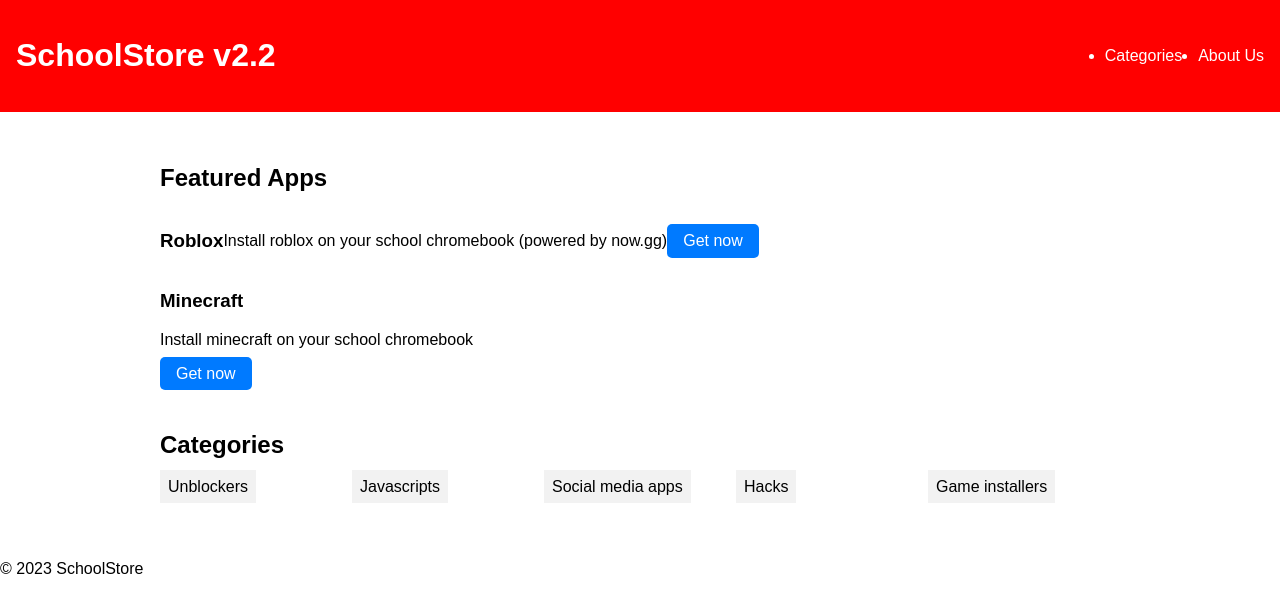
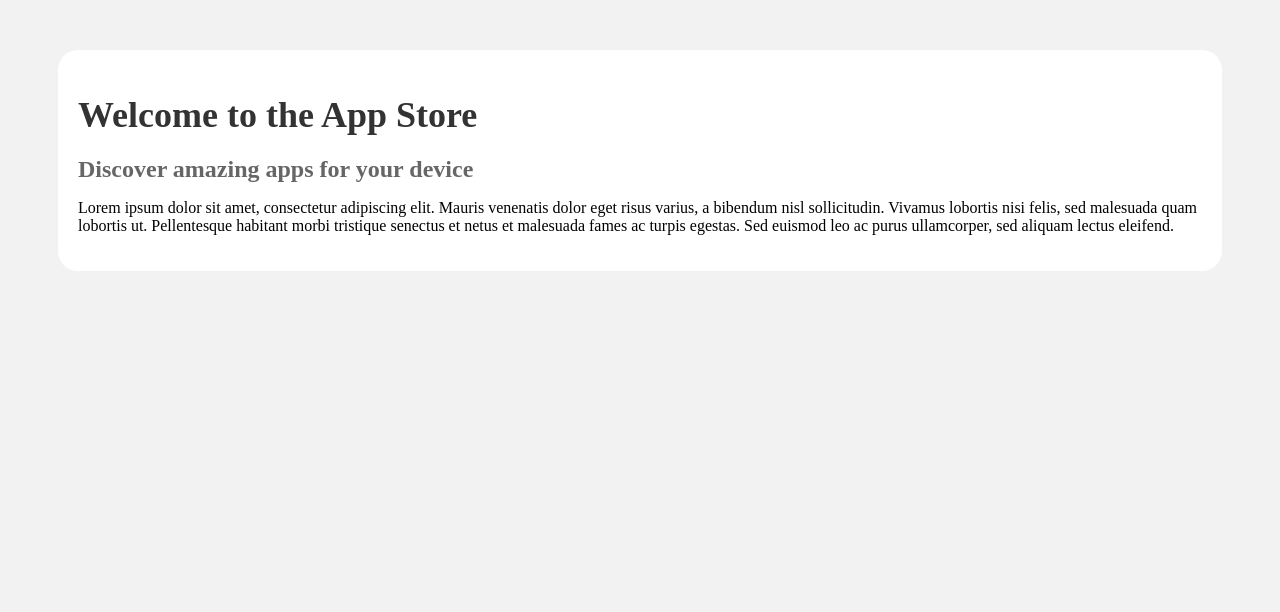
Before and after one commit to ub96/ub96.github.io, a plain HTML site: page index.html in a window 1280 px wide. Drawn offline with Linux system fonts and the light colour scheme.

Commit message:
Update index.html

```diff
--- a/index.html
+++ b/index.html
@@ -1,45 +1,40 @@
 <!DOCTYPE html>
 <html>
-<head>
-	<title>SchoolStore</title>
-	<link rel="stylesheet" type="text/css" href="style.css">
-</head>
-<body>
-	<header>
-		<h1>SchoolStore v2.2</h1>
-		<nav>
-			<ul>
-				<li><a href="#">Categories</a></li>
-				<li><a href="https://ub96.github.io/dependencies/aboutproject.html">About Us</a></li>
-			</ul>
-		</nav>
-	</header>
-	<main>
-		<section class="featured">
-			<h2>Featured Apps</h2>
-			<div class="app">
-				<h3>Roblox</h3>
-				<p>Install roblox on your school chromebook (powered by now.gg)</p>
-				<a href="https://ub96.github.io/download/1/app.html" class="download-btn">Get now</a>
-			</div>
-				<h3>Minecraft</h3>
-				<p>Install minecraft on your school chromebook</p>
-				<a href="https://ub96.github.io/download/2/app.html" class="download-btn">Get now</a>
-		</section>
-		<section class="categories">
-			<h2>Categories</h2>
-			<ul>
-				<li><a href="#">Unblockers</a></li>
-				<li><a href="#">Javascripts</a></li>
-				<li><a href="#">Social media apps</a></li>
-				<li><a href="#">Hacks</a></li>
-				<li><a href="#">Game installers</a></li>
-			</ul>
-		</section>
-		<!-- Add more sections here -->
-	</main>
-	<footer>
-		<p>&copy; 2023 SchoolStore</p>
-	</footer>
-</body>
+  <head>
+    <title>App Store</title>
+    <style>
+      /* Set a background color for the entire page */
+      body {
+        background-color: #f2f2f2;
+      }
+
+      /* Add a curved border to the main content area */
+      .content {
+        background-color: #fff;
+        border-radius: 20px;
+        padding: 20px;
+        margin: 50px;
+      }
+
+      /* Style the headings */
+      h1 {
+        color: #333;
+        font-size: 36px;
+        margin-bottom: 20px;
+      }
+
+      h2 {
+        color: #666;
+        font-size: 24px;
+        margin-bottom: 10px;
+      }
+    </style>
+  </head>
+  <body>
+    <div class="content">
+      <h1>Welcome to the App Store</h1>
+      <h2>Discover amazing apps for your device</h2>
+      <p>Lorem ipsum dolor sit amet, consectetur adipiscing elit. Mauris venenatis dolor eget risus varius, a bibendum nisl sollicitudin. Vivamus lobortis nisi felis, sed malesuada quam lobortis ut. Pellentesque habitant morbi tristique senectus et netus et malesuada fames ac turpis egestas. Sed euismod leo ac purus ullamcorper, sed aliquam lectus eleifend.</p>
+    </div>
+  </body>
 </html>
```
